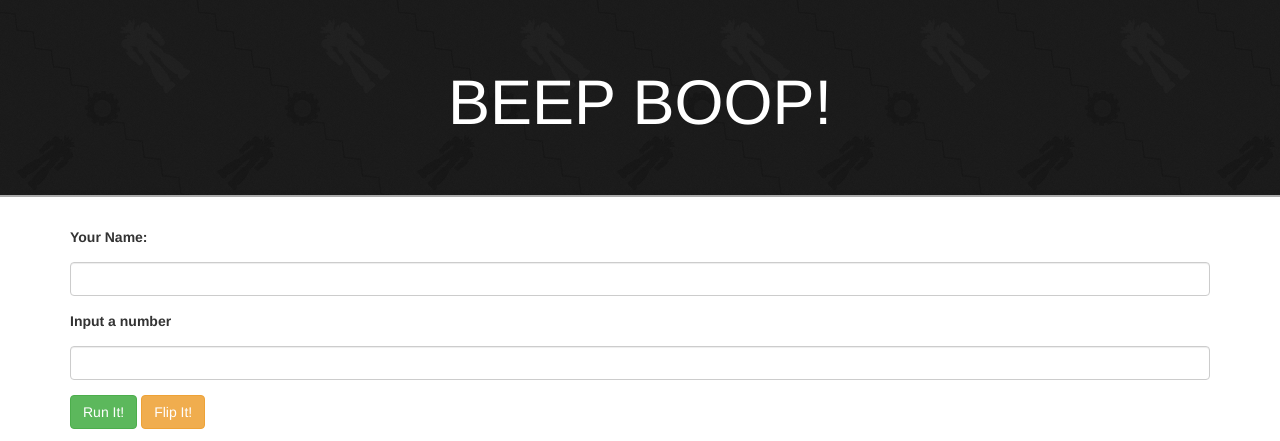
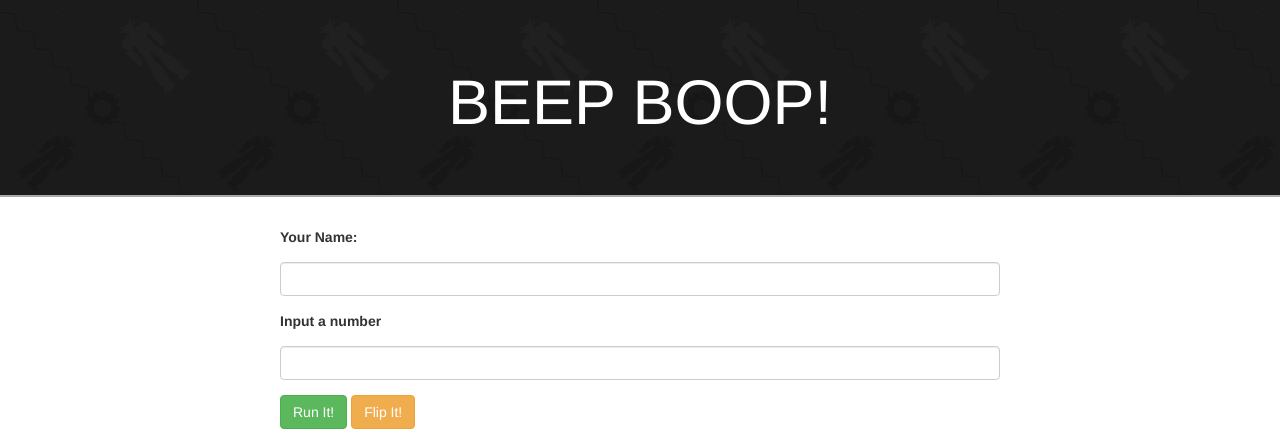
Before and after one commit to n8cotoa/beepboop, a plain HTML site: page index.html in a window 1280 px wide. Drawn offline with nearby package versions, Linux system fonts and the light colour scheme.

Commit message:
update readme, minor styling changes.

```diff
--- a/css/styles.css
+++ b/css/styles.css
@@ -5,6 +5,10 @@
   background-image: url(../img/robots.png);
   color: white;
   border-bottom: 2px solid darkgray;
+}
+
+.container {
+  max-width: 750px;
 }
 
 .btn {
```
Also changed, not shown: 1 other file.
